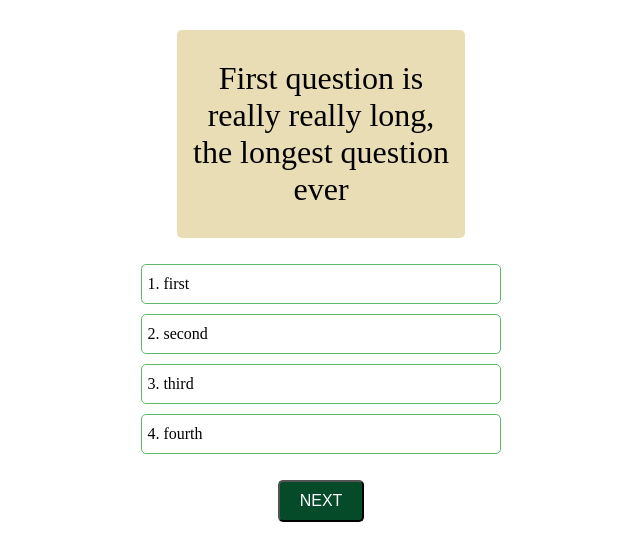
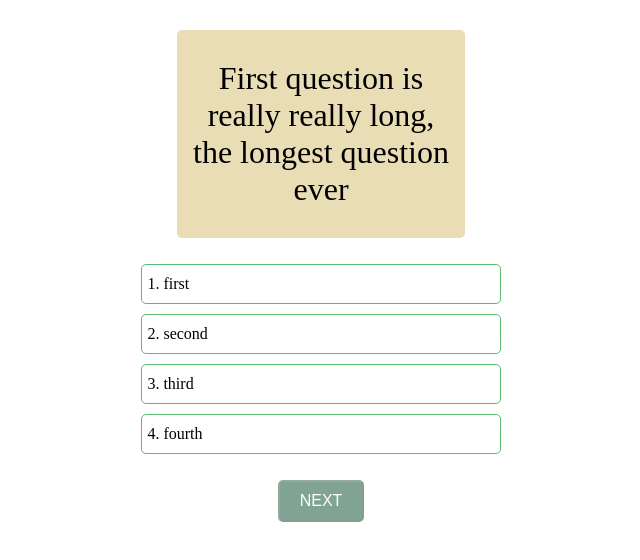
Before and after one commit to v-yelina/lingua-talk, an Angular app: page /choose-one in a window 1280 px wide. Shown: the top 560 px of the page, without its empty margins (319-959 px from the left). Built offline with nearby package versions, Linux system fonts and the light colour scheme.

Commit message:
feat: add disabling for next btn and answers

```diff
--- a/src/app/components/choose-one/choose-one.component.html
+++ b/src/app/components/choose-one/choose-one.component.html
@@ -4,9 +4,11 @@
     <li *ngFor="let currentAnswer of questionsList[currentQuestionIndex].answersList; index as i"
       class="answer" [ngClass]="{
         'correct': selectedAnswerIndex === i && isAnswerCorrect,
-        'incorrect': selectedAnswerIndex === i && !isAnswerCorrect
+        'incorrect': selectedAnswerIndex === i && !isAnswerCorrect,
+        'disabled': selectedAnswerIndex !== null
       }" (click)="checkIsAnswerCorrect(currentQuestionIndex, i)">
       {{i + 1}}. {{currentAnswer.value}}</li>
   </ul>
-  <button class="btn btn-next">Next</button>
+  <button class="btn btn-next" [ngClass]="{'disabled': !(selectedAnswerIndex !== null)
+      }" [disabled]="!(selectedAnswerIndex !== null)">Next</button>
 </div>
--- a/src/app/components/choose-one/choose-one.component.scss
+++ b/src/app/components/choose-one/choose-one.component.scss
@@ -32,7 +32,7 @@
   border-radius: 5px;
 }
 
-.btn {
+.btn-next {
   font-size: 1rem;
   text-transform: uppercase;
   padding: 10px 20px;
@@ -46,6 +46,13 @@
     transition: 0.7s;
     border: none;
   }
+
+  // &:disabled,
+  // &[disabled] {
+  //   border: 1px solid #999999;
+  //   background-color: #cccccc;
+  //   color: #666666;
+  // }
 }
 
 .correct {
@@ -58,3 +65,9 @@
   color: white;
   border: 1px solid #d62828;
 }
+
+.disabled {
+  pointer-events: none;
+  opacity: 0.5;
+  /* Add any other disabled styles as needed */
+}
```
